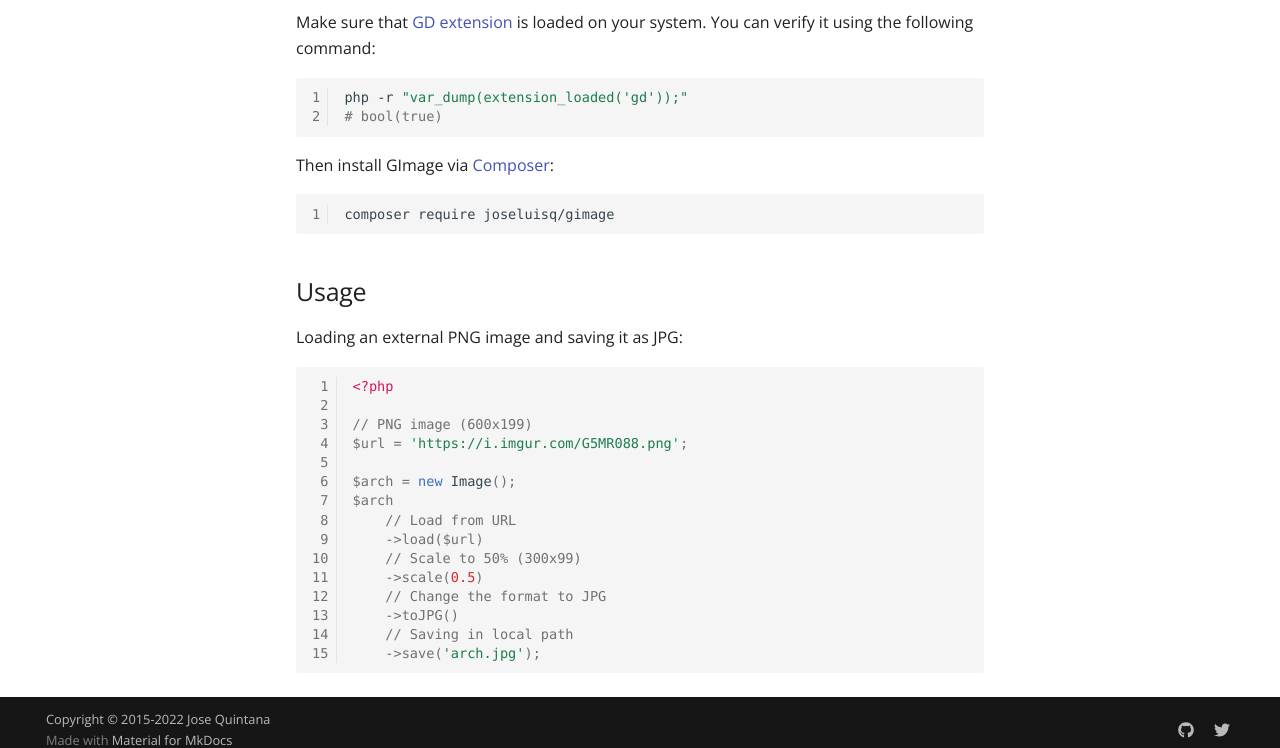
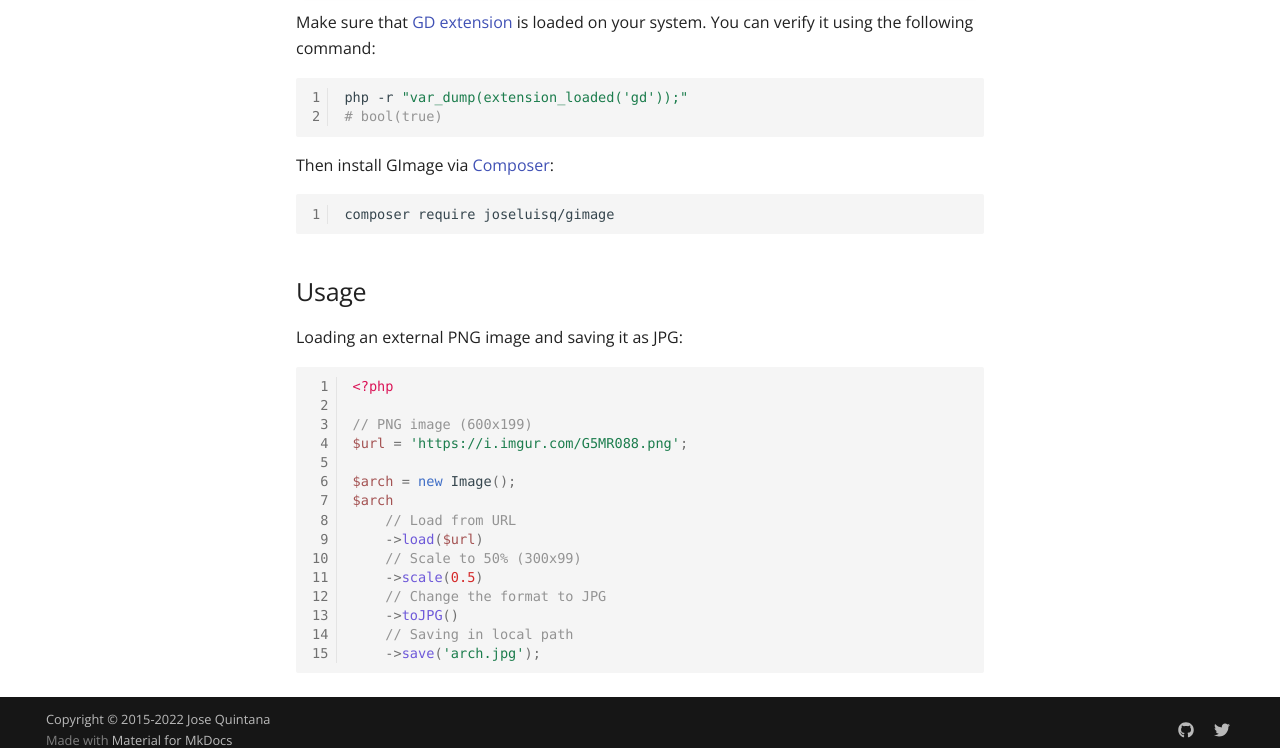
Before and after one commit to joseluisq/gimage, an MkDocs documentation site: the page built from docs/content/getting-started.md, in a window 1280 px wide and 1090 px high. Shown: the part 328-1076 px from the top of the window. Built offline with MkDocs 1.6.1 and Material for MkDocs 9.7.7, drawn with Linux system fonts in a browser that asks for light colours; some web fonts are replaced; comment, search, counter and statistics services are not loaded.

Commit message:
docs: fix php code block highlighting via css [skip ci]

```diff
--- a/docs/content/assets/style.css
+++ b/docs/content/assets/style.css
@@ -7,3 +7,23 @@
 .featured-downloads {
     text-align: center;
 }
+
+[data-md-color-primary=indigo] .md-typeset .highlight :is(.c,.cm,.c1,.ch,.cs,.sd) {
+    color: rgba(0, 0, 0, 0.4);
+}
+[data-md-color-primary=indigo] .md-typeset .highlight :is(.nv,.vc,.vg,.vi) {
+    color: #a45353;
+}
+[data-md-color-primary=indigo] .md-typeset .highlight :is(.na) {
+    color: var(--md-code-hl-constant-color);
+}
+
+[data-md-color-scheme=slate] .highlight :is(.nv,.vc,.vg,.vi) {
+    color: #d18b8b;
+}
+[data-md-color-scheme=slate] .highlight :is(.na) {
+    color: var(--md-code-hl-constant-color);
+}
+[data-md-color-scheme=slate] .highlight :is(.c,.cm,.c1,.ch,.cs,.sd) {
+    color: rgba(210, 215, 249, .4);
+}
--- a/docs/mkdocs.yml
+++ b/docs/mkdocs.yml
@@ -69,7 +69,6 @@ markdown_extensions:
   - abbr
   - def_list
   - md_in_html
-  - codehilite
   - admonition
   - meta
   - attr_list
```
